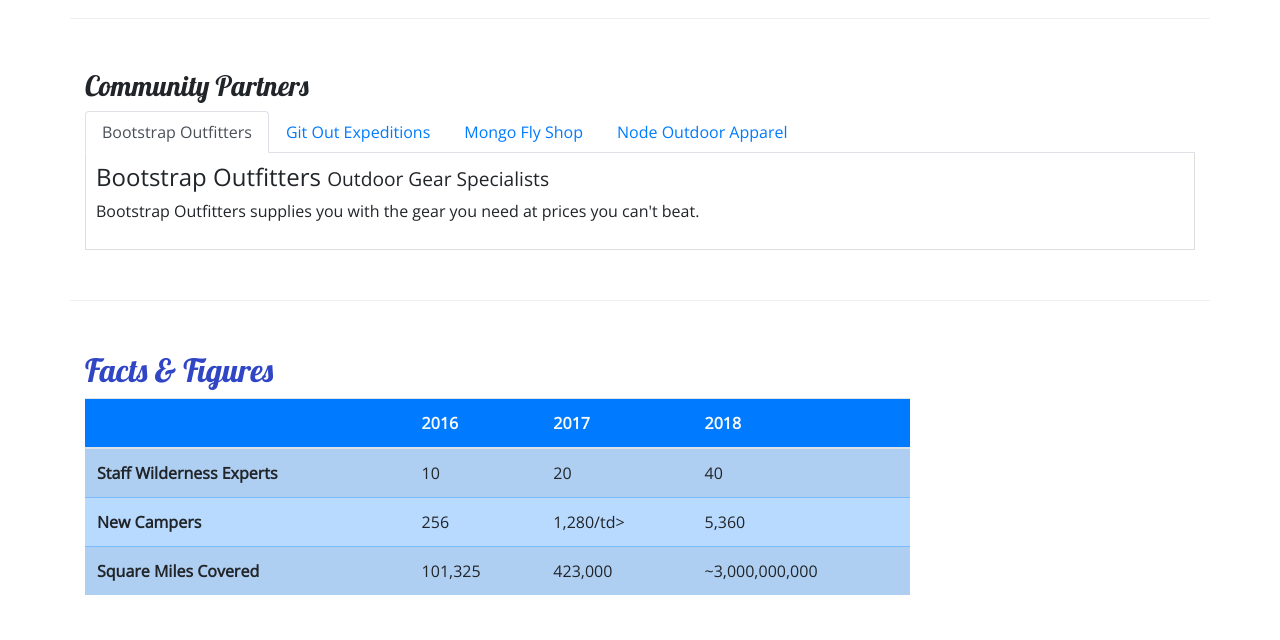
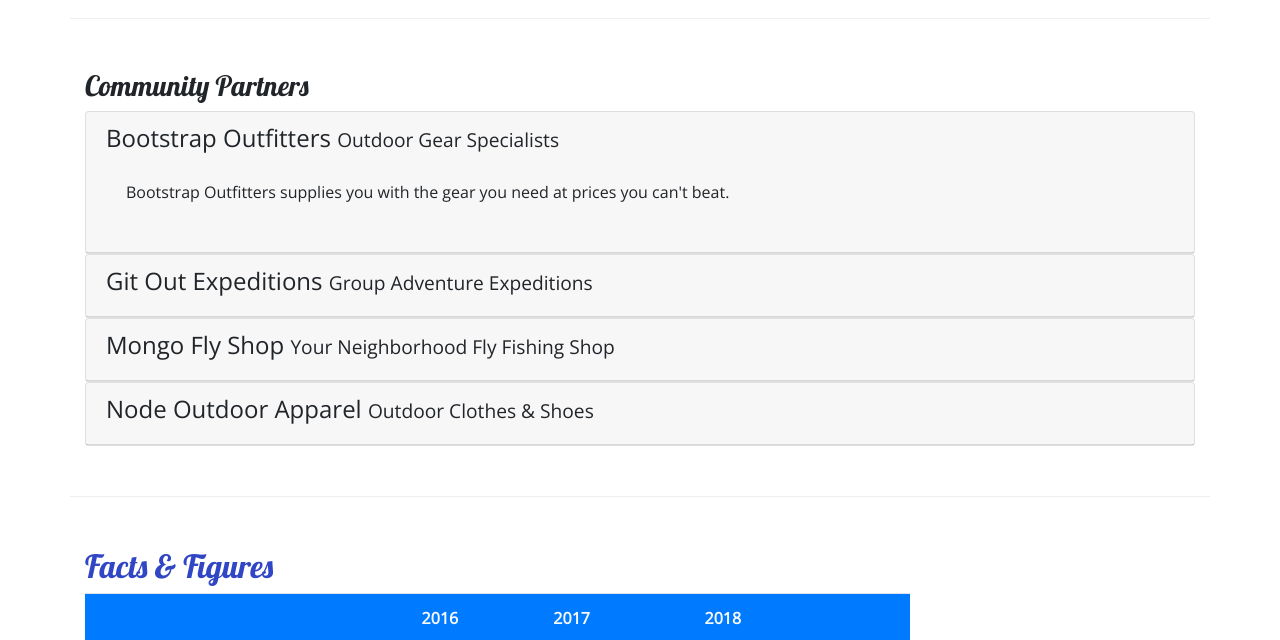
Before and after one commit to matk30/nucampsite, a website: page aboutus.html in a window 1280 px wide. Shown: the part 810-1450 px from the top of the page. Drawn offline with nearby package versions, Linux system fonts and the light colour scheme.

Commit message:
Accordion

```diff
--- a/aboutus.html
+++ b/aboutus.html
@@ -111,38 +111,54 @@
         <div class="row row-content">
             <div class="col-12">
                 <h3>Community Partners</h3>
-                <ul class="nav nav-tabs">
-                    <li class="nav-item"><a class="nav-link active" href="#bootstrap" role="tab"
-                            data-toggle="tab">Bootstrap Outfitters</a></li>
-                    <li class="nav-item"><a class="nav-link" href="#git" role="tab" data-toggle="tab">Git Out
-                            Expeditions</a></li>
-                    <li class="nav-item"><a class="nav-link" href="#mongo" role="tab" data-toggle="tab">Mongo Fly
-                            Shop</a></li>
-                    <li class="nav-item"><a class="nav-link" href="#node" role="tab" data-toggle="tab">Node Outdoor
-                            Apparel</a></li>
-                </ul>
-                <div class="tab-content">
-                    <div role="tabpanel" class="tab-pane fade show active" id="bootstrap">
-                        <h4>Bootstrap Outfitters <small>Outdoor Gear Specialists</small></h4>
-                        <p class="d-none d-sm-block">Bootstrap Outfitters supplies you with the gear you need at prices
-                            you
-                            can't beat.</p>
+                <div id="accordion">
+                    <div class="card">
+                        <div role="tab" class="card-header">
+                            <h4>
+                                <a data-toggle="collapse" data-target="#bootstrap">Bootstrap Outfitters <small>Outdoor Gear Specialists</small></a>
+                            </h4>
+                            <div class="collapse show" id="bootstrap" data-parent="#accordion">
+                                <div class="card-body">
+                                    <p class="d-none d-sm-block">Bootstrap Outfitters supplies you with the gear you need at prices you can't beat.</p>
+                                </div>
+                            </div>
+                        </div>
                     </div>
-                    <div role="tabpanel" class="tab-pane fade" id="git">
-                        <h4>Git Out Expeditions <small>Group Adventure Expeditions</small></h4>
-                        <p class="d-none d-sm-block">Join Git Out Expeditions to explore new horizons with a group of
-                            other
-                            adventurers!</p>
+                    <div class="card">
+                        <div role="tab" class="card-header">
+                            <h4>
+                                <a class="collapsed" data-toggle="collapse" data-target="#git">Git Out Expeditions <small>Group Adventure Expeditions</small></a>
+                            </h4>
+                            <div class="collapse" id="git" data-parent="#accordion">
+                                <div class="card-body">
+                                    <p class="d-none d-sm-block">Join Git Out Expeditions to explore new horizons with a group of other adventurers!</p>
+                                </div>
+                            </div>
+                        </div>
                     </div>
-                    <div role="tabpanel" class="tab-pane fade" id="mongo">
-                        <h4>Mongo Fly Shop <small>Your Neighborhood Fly Fishing Shop</small></h4>
-                        <p class="d-none d-sm-block">Need a new fishing pole, a tacklebox, or flies of all kinds? Stop
-                            by Mongo Fly Shop.</p>
+                    <div class="card">
+                        <div role="tab" class="card-header">
+                            <h4>
+                                <a class="collapsed" data-toggle="collapse" data-target="#mongo">Mongo Fly Shop <small>Your Neighborhood Fly Fishing Shop</small></a>
+                            </h4>
+                            <div class="collapse" id="mongo" data-parent="#accordion">
+                                <div class="card-body">
+                                    <p class="d-none d-sm-block">Need a new fishing pole, a tacklebox, or flies of all kinds? Stop by Mongo Fly Shop.</p>
+                                </div>
+                            </div>
+                        </div>
                     </div>
-                    <div role="tabpanel" class="tab-pane fade" id="node">
-                        <h4>Node Outdoor Apparel <small>Outdoor Clothes & Shoes</small></h4>
-                        <p class="d-none d-sm-block">From polar fleeces to swimsuits, hiking boots to waders, a visit to
-                            Node will be sure to get you covered.</p>
+                    <div class="card">
+                        <div role="tab" class="card-header">
+                            <h4>
+                                <a class="collapsed" data-toggle="collapse" data-target="#node">Node Outdoor Apparel <small>Outdoor Clothes & Shoes</small></a>
+                            </h4>
+                            <div class="collapse" id="node" data-parent="#accordion">
+                                <div class="card-body">
+                                    <p class="d-none d-sm-block">From polar fleeces to swimsuits, hiking boots to waders, a visit to Node will be sure to get you covered.</p>
+                                </div>
+                            </div>
+                        </div>
                     </div>
                 </div>
             </div>
--- a/css/styles.css
+++ b/css/styles.css
@@ -36,8 +36,13 @@
     background-color: #901CAD;
 }
 
-.tab-content {
+/* .tab-content {
     border: 1px solid #DDD;
     border-top: none;
     padding: 10px;
+} */
+
+a, a:hover {
+    color: inherit;
+    text-decoration: none;
 }
```
